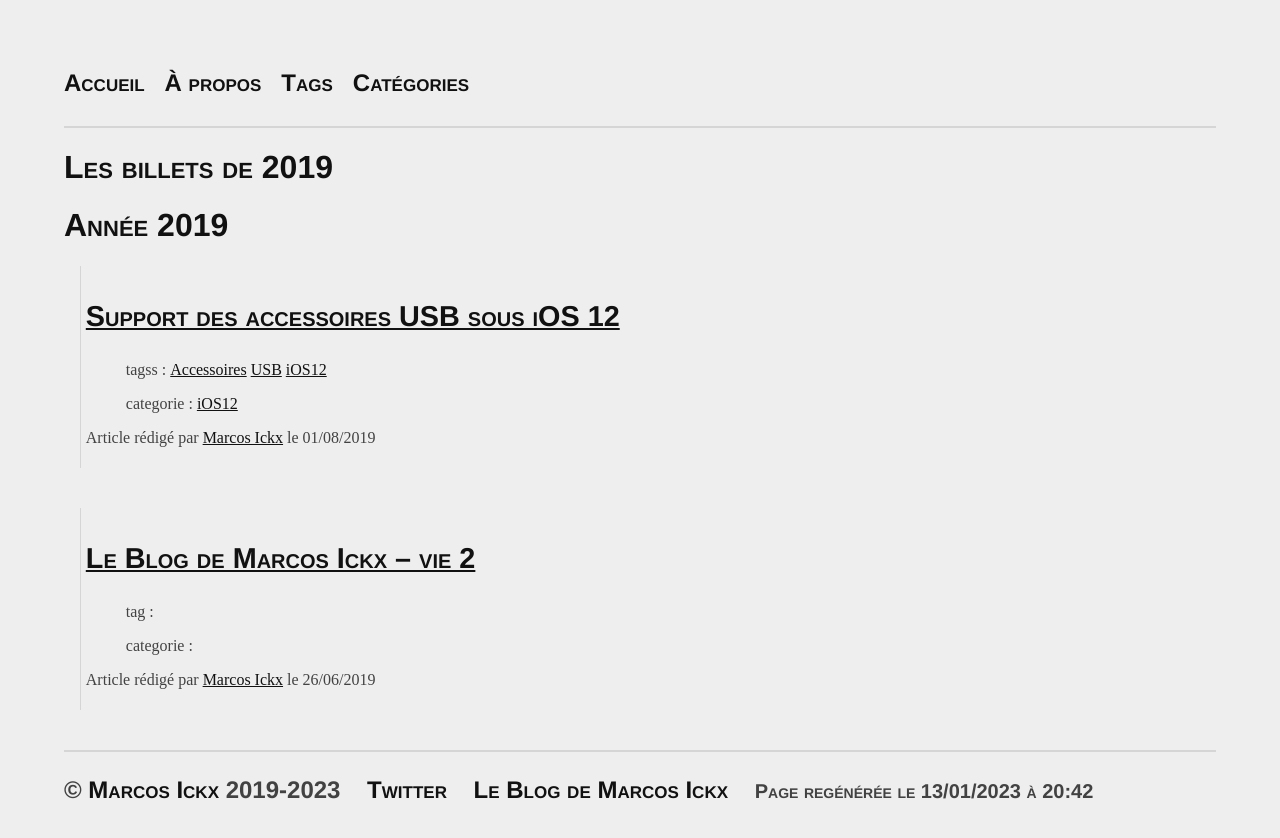
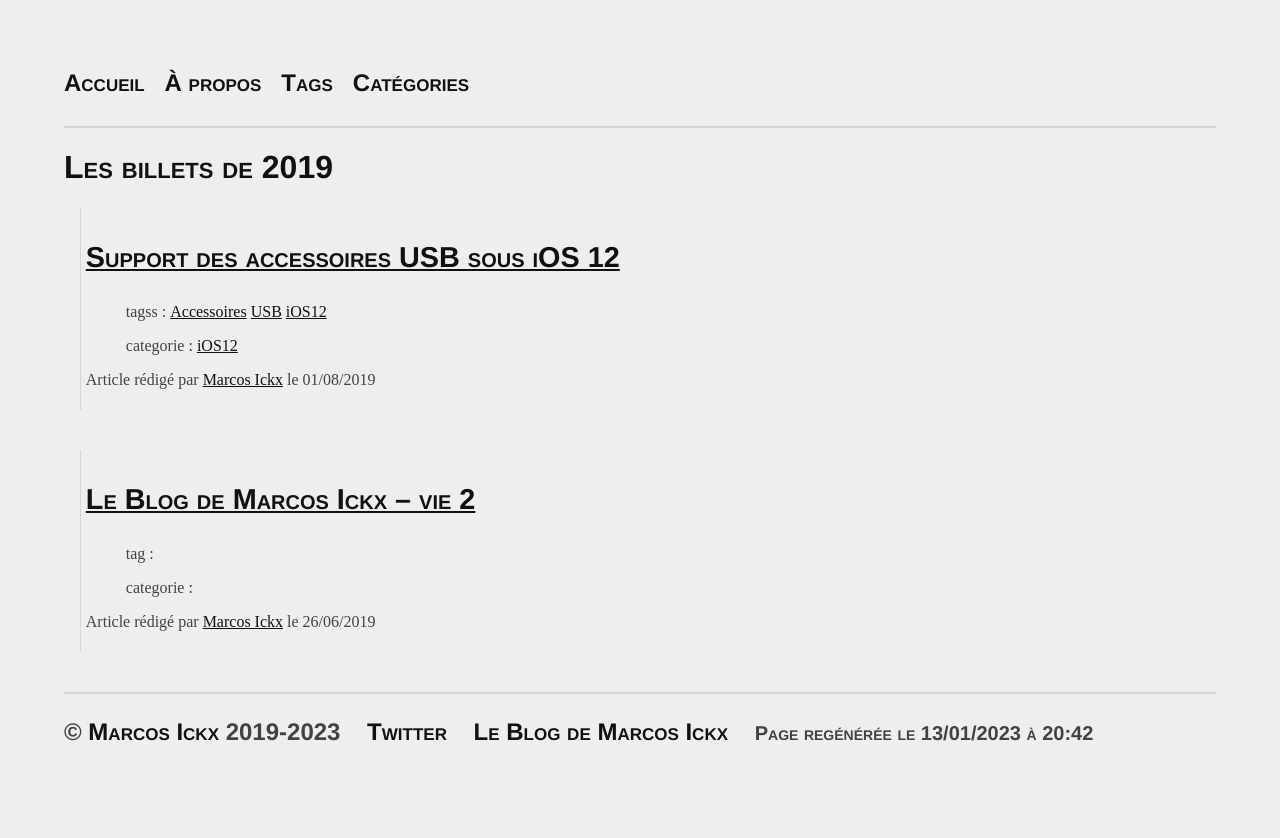
Before and after one commit to MarcosIckx/PreviewMarcosxNet, a Jekyll site: the page built from 2019/index.md, in a window 1280 px wide. Shown: the top 838 px of the page. Built offline with Jekyll 4.4.1, drawn with Linux system fonts in a browser that asks for light colours.

Commit message:
Update year.html

```diff
--- a/_layouts/year.html
+++ b/_layouts/year.html
@@ -2,10 +2,9 @@
 layout: default
 ---
 {%- assign year = page.year | string -%}
-<h1>Année {{year}}</h1>
 {%- for entry in site.posts -%}
-{%- assign yearOfPost = entry.date | date: "%Y" | string -%}
-{%- if yearOfPost contains year %}
-{%- include entry.html -%}
-{%- endif -%}
+  {%- assign yearOfPost = entry.date | date: "%Y" | string -%}
+  {%- if yearOfPost contains year %}
+    {%- include entry.html -%}
+  {%- endif -%}
 {%- endfor -%}
```
